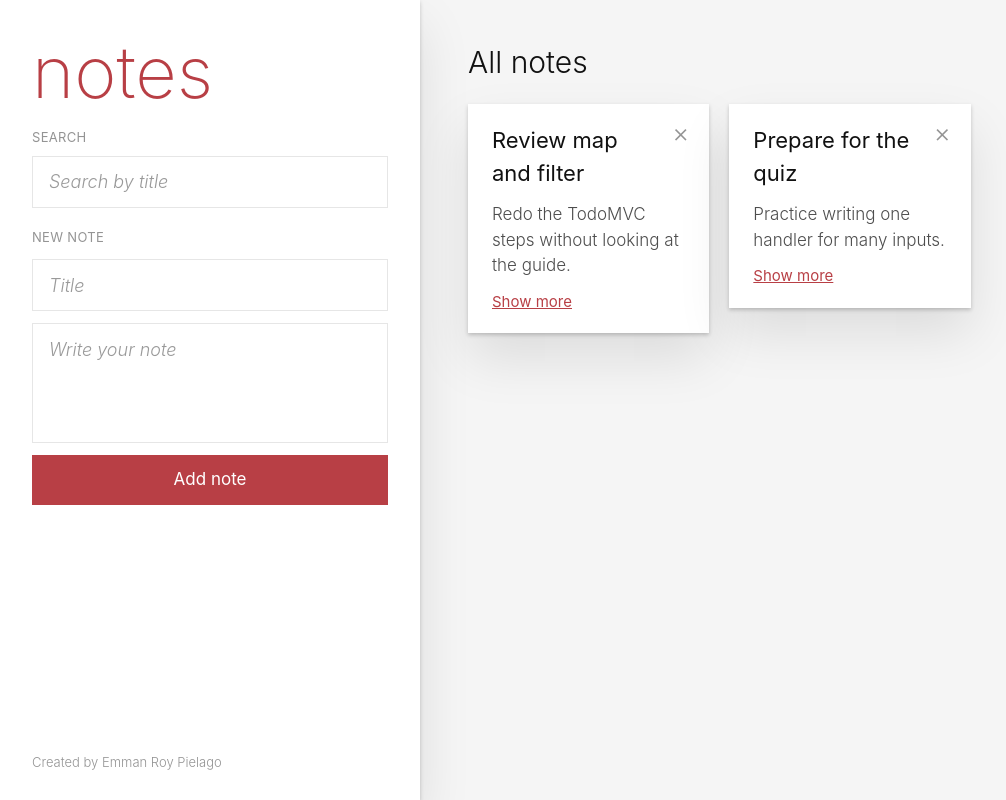
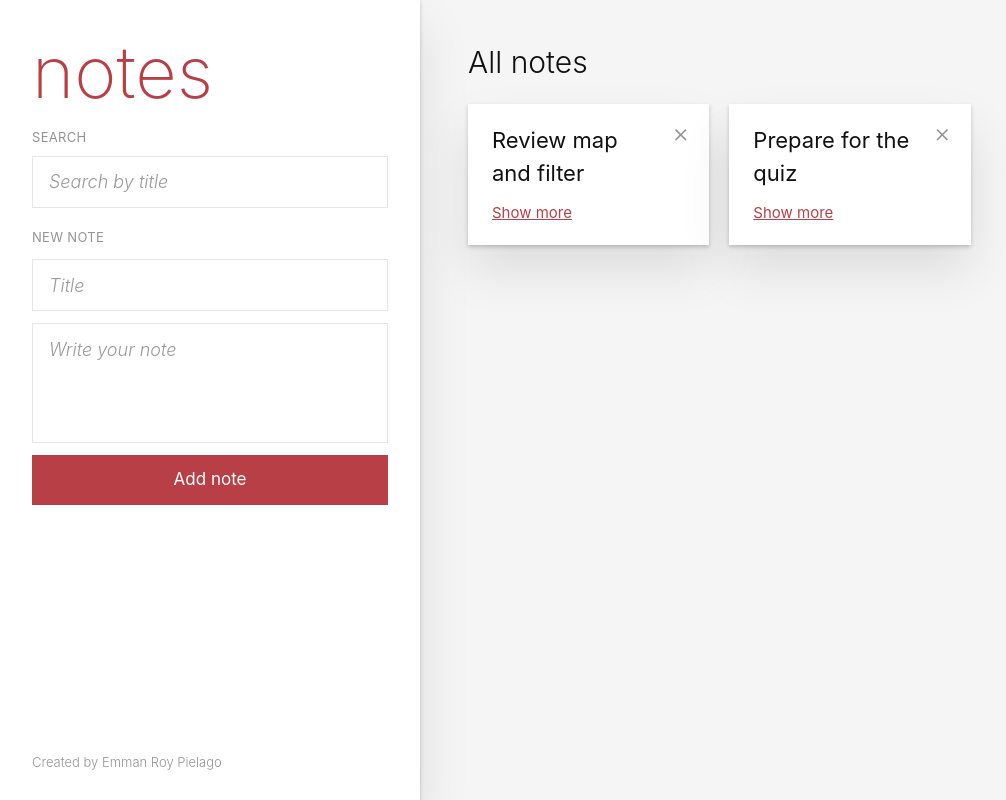
Before and after one commit to mannigoy/CSIT340G5-notes, a React (Vite) app: page / in a window 1280 px wide. Shown: the whole page, without its empty margins (0-1006 px from the left). Built offline with nearby package versions, Linux system fonts and the light colour scheme.

Commit message:
feat: add show more to note cards

```diff
--- a/src/components/NoteCard.jsx
+++ b/src/components/NoteCard.jsx
@@ -1,15 +1,26 @@
+import { useState } from "react";
 function NoteCard({ title, body }) {
+
+  const [isExpanded, setIsExpanded] = useState(false);
+
+  const handleToggle = () => {
+    setIsExpanded(!isExpanded);
+  };
+
   return (
     <div>
       <h3 className="pr-8 text-[22px] font-normal break-words">{title}</h3>
-      <p className="mt-3 text-[17px] break-words whitespace-pre-wrap text-[#4d4d4d]">
-        {body}
-      </p>
+      {isExpanded && (
+        <p className="mt-3 text-[17px] break-words whitespace-pre-wrap text-[#4d4d4d]">
+          {body}
+        </p>
+      )}
       <button
         type="button"
+        onClick={() => handleToggle()}
         className="mt-3 cursor-pointer text-[15px] font-normal text-[#b83f45] underline"
       >
-        Show more
+        {isExpanded ? "Show less" : "Show more"}
       </button>
     </div>
   )
```
